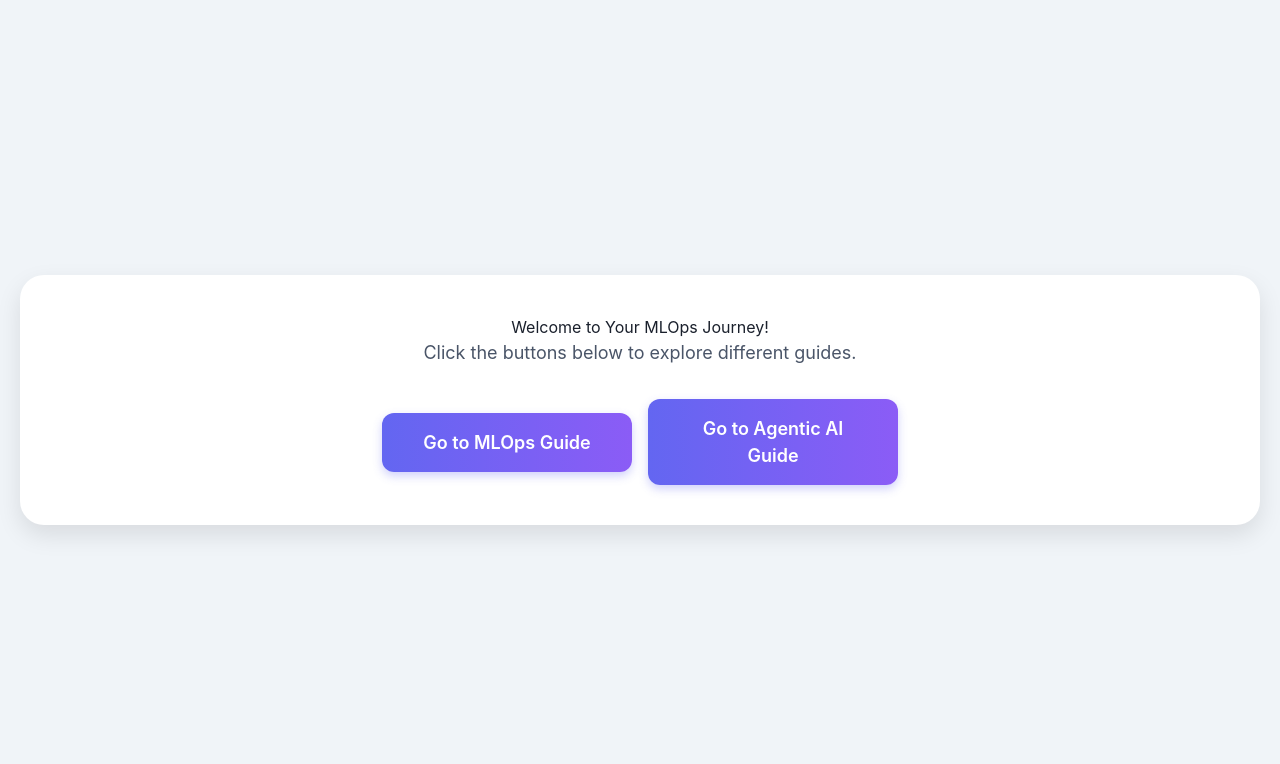
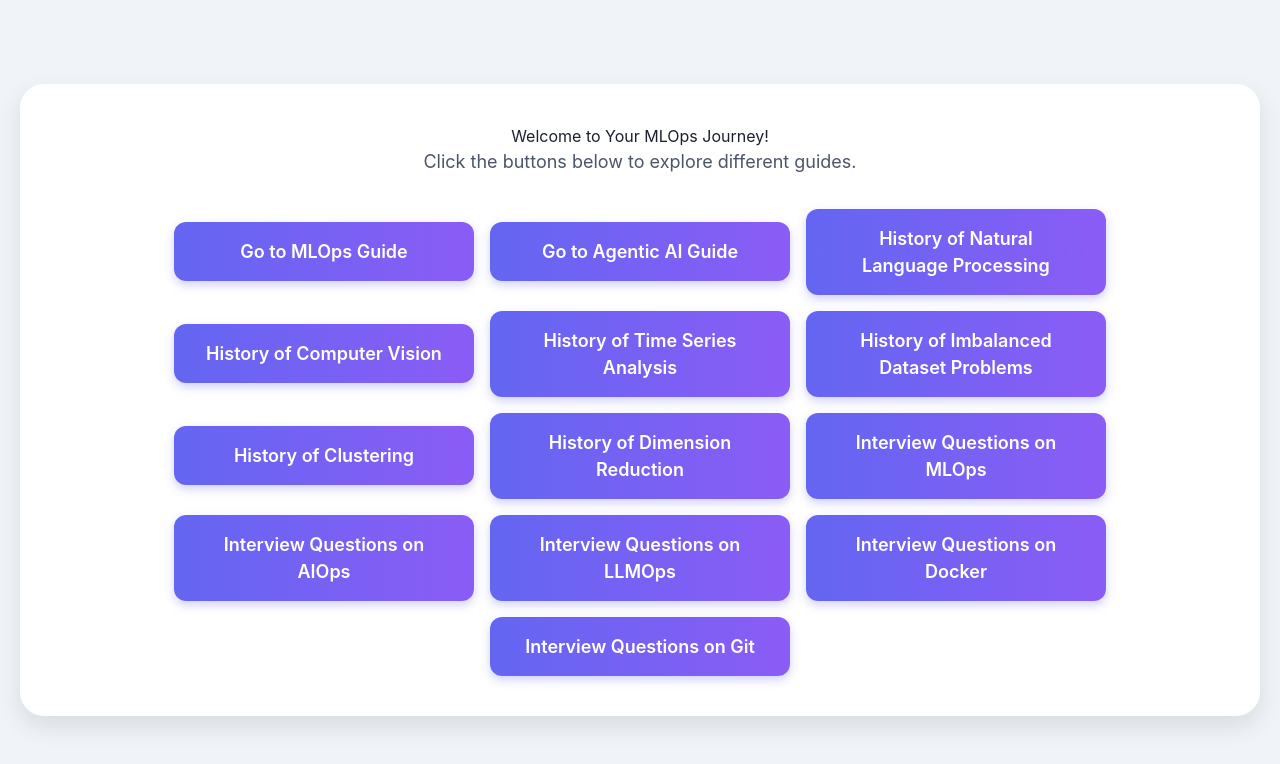
Before and after one commit to gyanesh89/learning_latest, a plain HTML site: page index.html in a window 1280 px wide. Drawn offline with nearby package versions, Linux system fonts and the light colour scheme.

Commit message:
Update index.html

```diff
--- a/index.html
+++ b/index.html
@@ -4,7 +4,6 @@
     <meta charset="UTF-8">
     <meta name="viewport" content="width=device-width, initial-scale=1.0">
     <title>Welcome to MLOps Guide</title>
-    <!-- Tailwind CSS CDN for styling -->
     <script src="https://cdn.tailwindcss.com"></script>
     <style>
         /* Custom styles for the Inter font and basic layout */
@@ -26,7 +25,7 @@
             box-shadow: 0 10px 25px rgba(0, 0, 0, 0.1); /* Softer shadow */
             text-align: center;
             max-width: 90%; /* Max width for responsiveness */
-            width: 500px; /* Fixed width for larger screens */
+            width: 700px; /* Fixed width for larger screens, increased to accommodate more buttons */
         }
         .button-group {
             display: flex;
@@ -38,6 +37,7 @@
         @media (min-width: 640px) {
             .button-group {
                 flex-direction: row; /* Arrange buttons horizontally on larger screens */
+                flex-wrap: wrap; /* Allow buttons to wrap to next line */
                 justify-content: center; /* Center buttons horizontally */
             }
         }
@@ -53,7 +53,7 @@
             transition: transform 0.2s ease-in-out, box-shadow 0.2s ease-in-out; /* Smooth transition for hover effects */
             box-shadow: 0 4px 10px rgba(99, 102, 241, 0.3); /* Shadow for button */
             width: 100%; /* Full width on small screens */
-            max-width: 250px; /* Max width for individual buttons */
+            max-width: 300px; /* Increased max width for individual buttons */
         }
         .button-link:hover {
             transform: translateY(-3px); /* Lift effect on hover */
@@ -97,6 +97,17 @@
         <div class="button-group">
             <a href="mlops.html" class="button-link">Go to MLOps Guide</a>
             <a href="agenticai.html" class="button-link">Go to Agentic AI Guide</a>
+            <a href="nlp.html" class="button-link">History of Natural Language Processing</a>
+            <a href="cv.html" class="button-link">History of Computer Vision</a>
+            <a href="ts.html" class="button-link">History of Time Series Analysis</a>
+            <a href="unbalanced.html" class="button-link">History of Imbalanced Dataset Problems</a>
+            <a href="cluster.html" class="button-link">History of Clustering</a>
+            <a href="dimension.html" class="button-link">History of Dimension Reduction</a>
+            <a href="mlopsiv.html" class="button-link">Interview Questions on MLOps</a>
+            <a href="aiops.html" class="button-link">Interview Questions on AIOps</a>
+            <a href="llmopsiv.html" class="button-link">Interview Questions on LLMOps</a>
+            <a href="dockeriv.html" class="button-link">Interview Questions on Docker</a>
+            <a href="gitiv.html" class="button-link">Interview Questions on Git</a>
         </div>
     </div>
 </body>
```
